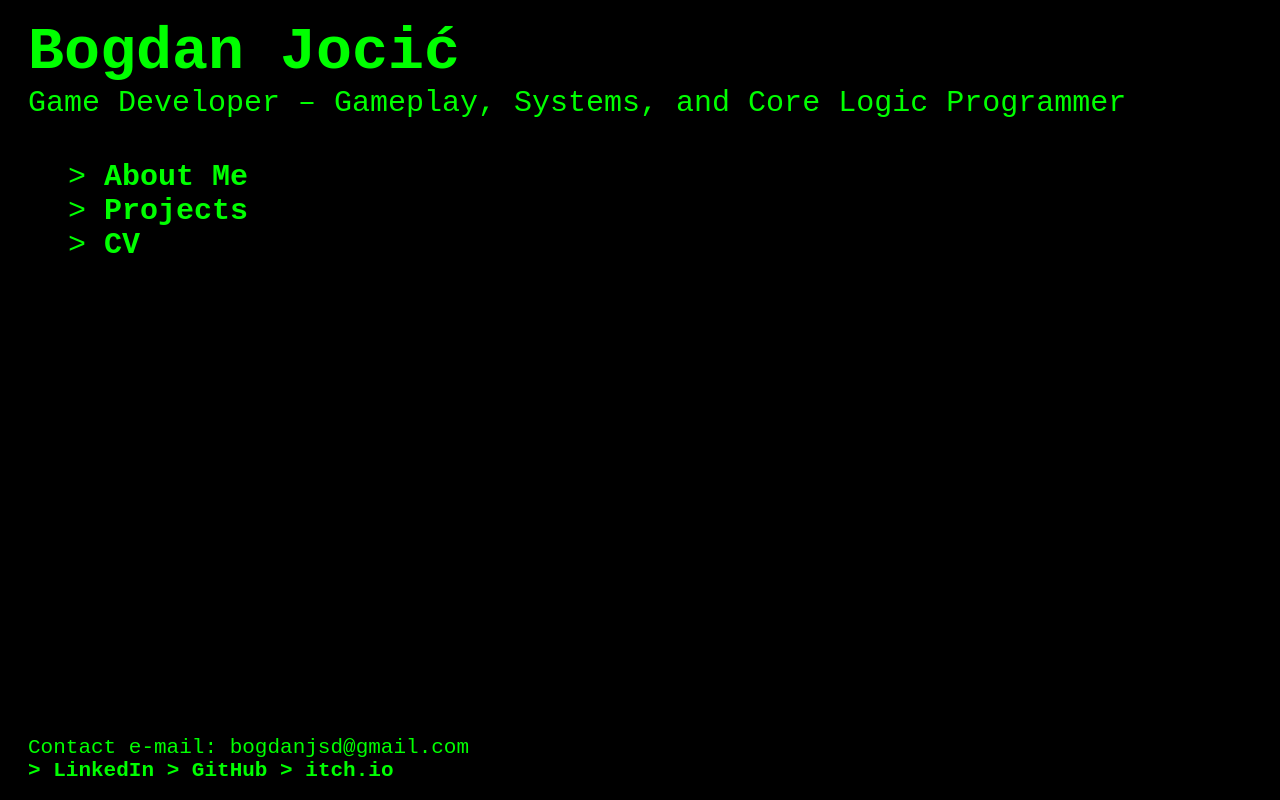
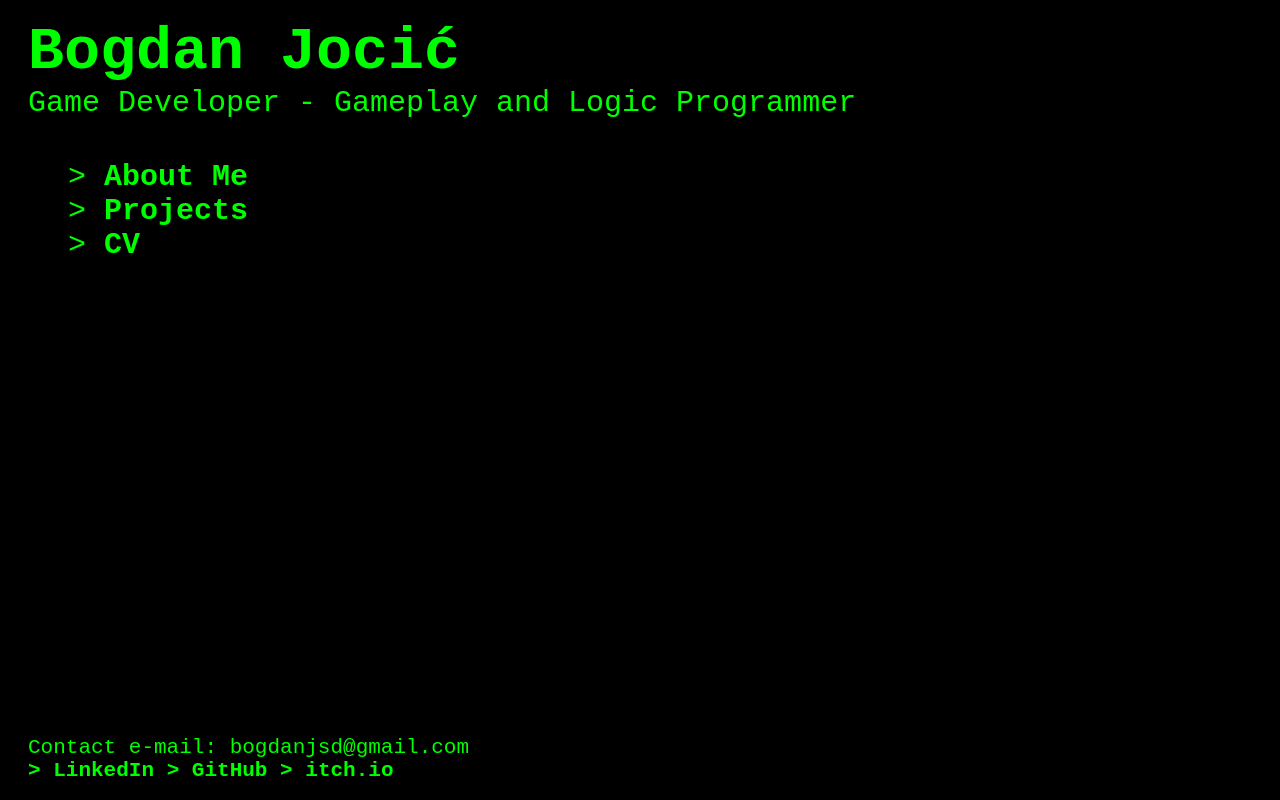
Before and after one commit to senseibobo/senseibobo.github.io, a plain HTML site: page index.html in a window 1280 px wide. Drawn offline with Linux system fonts and the light colour scheme.

Commit message:
updated thing

```diff
--- a/index.html
+++ b/index.html
@@ -9,7 +9,7 @@
     <div class="main">
       <div class="title">
         <h1 class="name">Bogdan Jocić</h1>
-        <p class="description">Game Developer – Gameplay, Systems, and Core Logic Programmer</p>
+        <p class="description">Game Developer - Gameplay and Logic Programmer</p>
       </div>
       <div class="content">
         <ul class="tabs">
```
